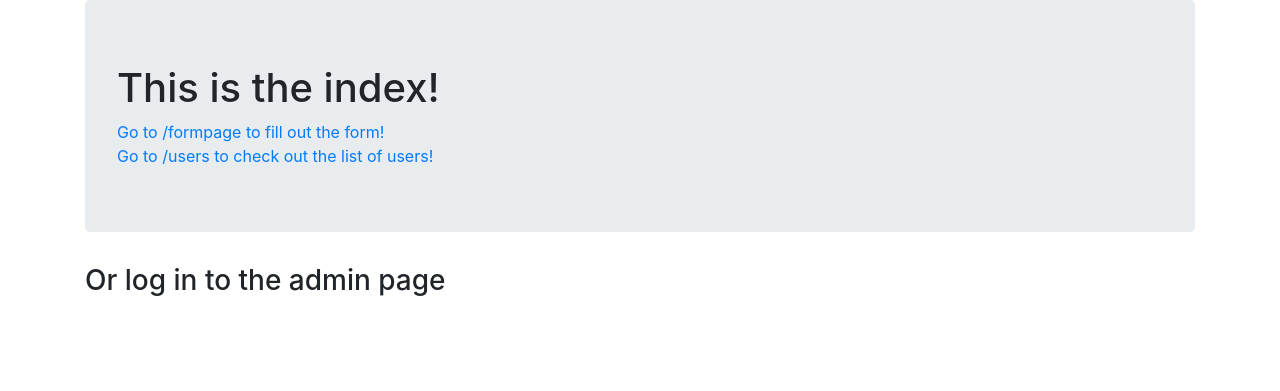
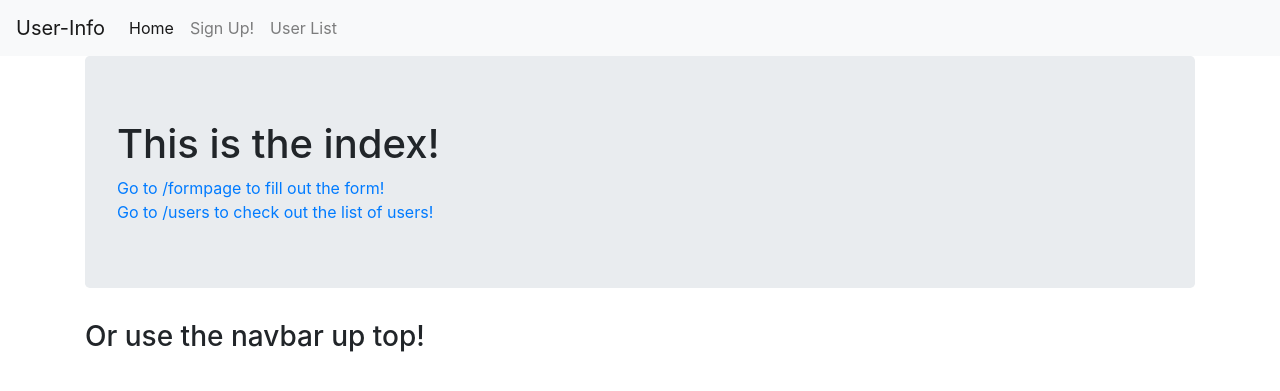
Before and after one commit to Edhotmetal/user-form, a Django app: page / in a window 1280 px wide. Shown: the top 391 px of the page. Run offline with Django 3.2, Linux system fonts and the light colour scheme; some libraries are stand-ins or nearby versions.

Commit message:
Added navbar
Added a navbar up top!
Also made the form a little more polite.

```diff
--- /dev/null
+++ b/basicforms/templates/basicapp/base.html
@@ -0,0 +1,41 @@
+<!doctype html>
+<html lang="en">
+  <head>
+    <!-- Required meta tags -->
+    <meta charset="utf-8">
+    <meta name="viewport" content="width=device-width, initial-scale=1, shrink-to-fit=no">
+
+    <!-- Bootstrap CSS -->
+    <link rel="stylesheet" href="https://stackpath.bootstrapcdn.com/bootstrap/4.3.1/css/bootstrap.min.css" integrity="sha384-ggOyR0iXCbMQv3Xipma34MD+dH/1fQ784/j6cY/iJTQUOhcWr7x9JvoRxT2MZw1T" crossorigin="anonymous">
+	<nav class="navbar navbar-expand-lg navbar-light bg-light">
+		<a class="navbar-brand" href="{% url 'index' %}">User-Info</a>
+  <button class="navbar-toggler" type="button" data-toggle="collapse" data-target="#navbarSupportedContent" aria-controls="navbarSupportedContent" aria-expanded="false" aria-label="Toggle navigation">
+    <span class="navbar-toggler-icon"></span>
+  </button>
+
+  <div class="collapse navbar-collapse" id="navbarSupportedContent">
+    <ul class="navbar-nav mr-auto">
+      <li class="nav-item active">
+		  <a class="nav-link" href="{% url 'index' %}">Home <span class="sr-only">(current)</span></a>
+      </li>
+      <li class="nav-item">
+		  <a class="nav-link" href="{% url 'basicapp:form_page' %}">Sign Up!</a>
+      </li>
+	  <li class="nav-item">
+		  <a class="nav-link" href="{% url 'basicapp:users' %}">User List</a>
+	  </li>
+    </ul>
+  </div>
+</nav>
+	<div class="container">
+		{% block body_block %}
+		{% endblock %}
+	</div>
+
+    <!-- Optional JavaScript -->
+    <!-- jQuery first, then Popper.js, then Bootstrap JS -->
+    <script src="https://code.jquery.com/jquery-3.3.1.slim.min.js" integrity="sha384-q8i/X+965DzO0rT7abK41JStQIAqVgRVzpbzo5smXKp4YfRvH+8abtTE1Pi6jizo" crossorigin="anonymous"></script>
+    <script src="https://cdnjs.cloudflare.com/ajax/libs/popper.js/1.14.7/umd/popper.min.js" integrity="sha384-UO2eT0CpHqdSJQ6hJty5KVphtPhzWj9WO1clHTMGa3JDZwrnQq4sF86dIHNDz0W1" crossorigin="anonymous"></script>
+    <script src="https://stackpath.bootstrapcdn.com/bootstrap/4.3.1/js/bootstrap.min.js" integrity="sha384-JjSmVgyd0p3pXB1rRibZUAYoIIy6OrQ6VrjIEaFf/nJGzIxFDsf4x0xIM+B07jRM" crossorigin="anonymous"></script>
+  </body>
+</html>
--- a/basicforms/templates/basicapp/form_page.html
+++ b/basicforms/templates/basicapp/form_page.html
@@ -1,5 +1,4 @@
 <!doctype html>
-{% load static %}
 <html>
 	<head>
 		<meta charset="utf-8">
@@ -10,7 +9,6 @@
 		<div class="container">
 			<div class="jumbotron">
 				<h1>Please sign up here!</h1>
-				<h2>FILL IT OUT</h2>
 				<form action="" method="POST">
 					{{ form.as_p }}
 					{% csrf_token %}
--- a/basicforms/templates/basicapp/index.html
+++ b/basicforms/templates/basicapp/index.html
@@ -1,20 +1,10 @@
 <!doctype html>
-{% load static %}
-<html>
-	<head>
-		<meta charset="utf-8">
-		<title>Home</title>
-		<link rel="stylesheet" href="https://stackpath.bootstrapcdn.com/bootstrap/4.3.1/css/bootstrap.min.css" integrity="sha384-ggOyR0iXCbMQv3Xipma34MD+dH/1fQ784/j6cY/iJTQUOhcWr7x9JvoRxT2MZw1T" crossorigin="anonymous">
-		<link rel="stylesheet" href="{% static "css/index.css" %}"/>
-	</head>
-	<body>
-		<div class="container">
-			<div class="jumbotron">
-				<h1>This is the index!</h1>
-				<a href="{% url 'basicapp:form_page'%}">Go to /formpage to fill out the form!</a><br>
-				<a href="{% url 'basicapp:users'%}">Go to /users to check out the list of users!</a>
-			</div>
-			<h3>Or log in to the admin page</h3>
+{% extends "basicapp/base.html" %}
+	{% block body_block %}
+		<div class="jumbotron">
+			<h1>This is the index!</h1>
+			<a href="{% url 'basicapp:form_page'%}">Go to /formpage to fill out the form!</a><br>
+			<a href="{% url 'basicapp:users'%}">Go to /users to check out the list of users!</a>
 		</div>
-	</body>
-</html>
+		<h3>Or use the navbar up top!</h3>
+{% endblock %}
--- a/basicforms/templates/basicapp/users.html
+++ b/basicforms/templates/basicapp/users.html
@@ -1,5 +1,7 @@
 <!doctype html>
+{% extends "basicapp/base.html" %}
 {% load static %}
+	{% block body_block %}
 <html>
 	<head>
 		<title>Users</title>
@@ -27,3 +29,4 @@
 		</div>
 	</body>
 </html>
+{% endblock %}
```
